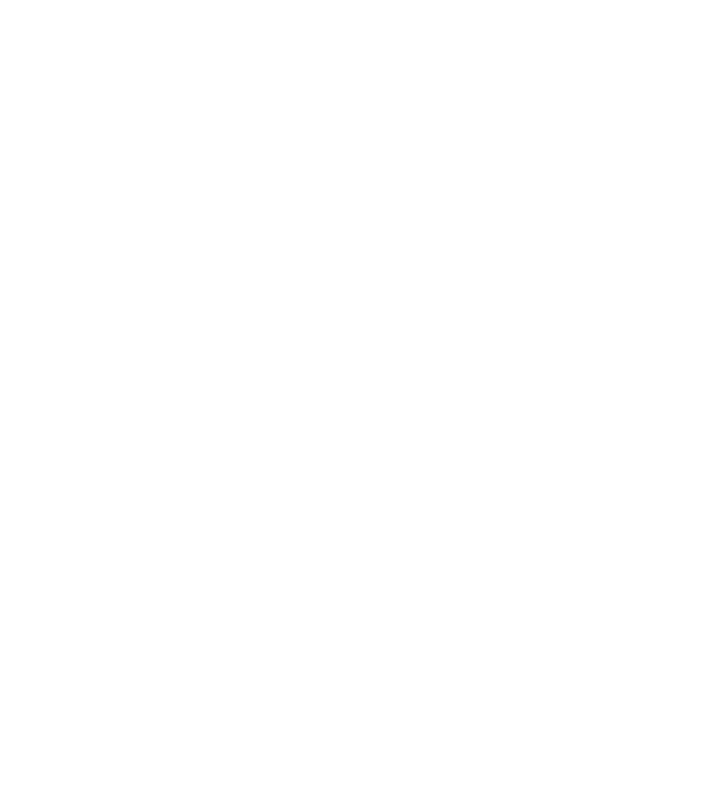
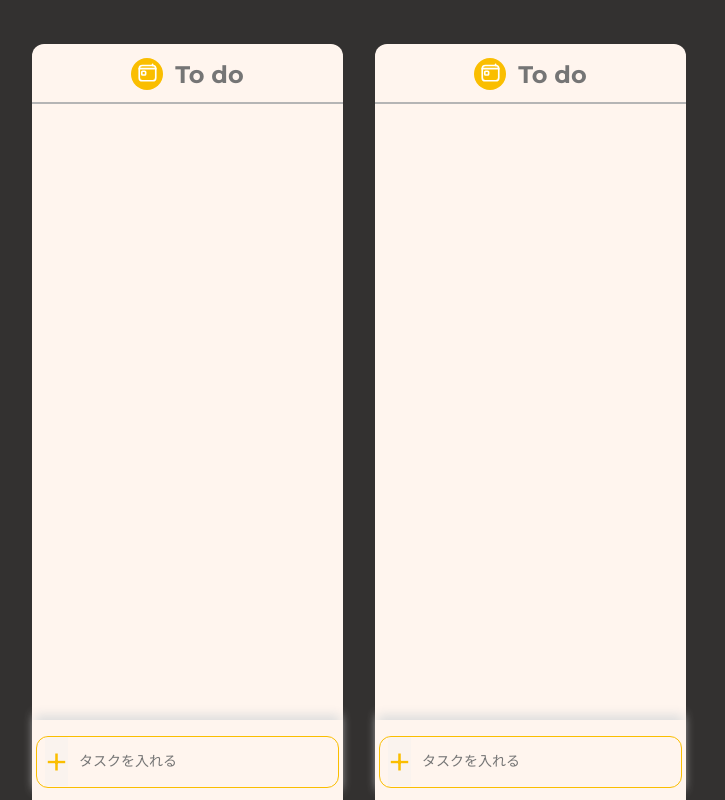
Before and after one commit to Ryanghai/vue-cli-todo, a Vue app: page /all in a window 1280 px wide. Shown: the whole page, without its empty margins (0-725 px from the left). Built offline with nearby package versions, Linux system fonts and the light colour scheme.

Commit message:
create all to do

```diff
--- a/src/router/index.js
+++ b/src/router/index.js
@@ -1,6 +1,7 @@
 import Vue from 'vue'
 import VueRouter from 'vue-router'
 import Home from '../views/Home.vue'
+import All from '../views/All.vue'
 
 Vue.use(VueRouter)
 
@@ -9,6 +10,11 @@
     path: '/',
     name: 'Home',
     component: Home
+  },
+  {
+    path: '/all',
+    name: 'All Tasks',
+    component: All
   },
   {
     path: '/about',
--- a/src/views/All.vue
+++ b/src/views/All.vue
@@ -1,19 +1,46 @@
 <template>
-  <div class="about">
-    <h1>This is an All page</h1>
+  <div class="all-task-container">
+    <div class="tasks">
+      <div class="task">
+        <div class="task-title">
+          <div class="title-image">
+            <img src="@/assets/todo-image.svg" alt="todo-image">
           </div>
-  <!-- <div class="add_task">
+          <p>To do</p>
+        </div>
+        <div class="add-task-container">
+          <div class="add-task">
+            <input type="submit" value="+" :disabled="body === ''" @click="addList" />
             <input
               type="text"
               v-model="body"
               @keydown.enter="addList"
-      placeholder="New Task"
+              placeholder="タスクを入れる"
             />
+          </div>
+        </div>
+      </div>
+      <div class="task">
+        <div class="task-title">
+          <div class="title-image">
+            <img src="@/assets/todo-image.svg" alt="todo-image">
+          </div>
+          <p>To do</p>
+        </div>
+        <div class="add-task-container">
+          <div class="add-task">
             <input type="submit" value="+" :disabled="body === ''" @click="addList" />
+            <input
+              type="text"
+              v-model="body"
+              @keydown.enter="addList"
+              placeholder="タスクを入れる"
+            />
           </div>
-  <p>残タスク数：{{ finishedRate }}/{{ unfinishedTodoCount }}個</p>
-  <p>終了率：{{ finishedRate }}%</p>
-  <div class="tasks">
+        </div>
+      </div>
+    </div>
+    <!-- <div class="tasks">
       <ul>
         <li v-for="(list, i) in lists" v-bind:key="i">
           <div class="text">
@@ -22,8 +49,148 @@
               {{ list.body }}
             </span>
           </div>
-        <button @click="deleteList(i)">×</button>
         </li>
       </ul>
+    </div>
+    <div class="add_task">
+      <input
+        type="text"
+        v-model="body"
+        @keydown.enter="addList"
+        placeholder="New Task"
+      />
+      <input type="submit" value="+" :disabled="body === ''" @click="addList" />
     </div> -->
+  </div>
 </template>
+
+<script>
+export default {
+  data: () => ({
+    lists: JSON.parse(window.localStorage.getItem("lists")) || [],
+    body: "",
+  }),
+  methods: {
+    addList: function() {
+      if (this.body === "") return;
+      this.lists.push({ body: this.body, done: false });
+      window.localStorage.setItem("lists", JSON.stringify(this.lists));
+      this.body = "";
+    },
+  },
+  computed: {
+    // 終了していないタスクの数を返す
+    unfinishedTodoCount() {
+      return (
+        this.lists.filter((list) => !list.done).length +
+        this.lists.filter((list) => list.done).length
+      );
+    },
+    finishedTodoCount() {
+      return this.lists.filter((list) => list.done).length;
+    },
+    // 終了しているタスクの割合を返す
+    finishedRate() {
+      if (!this.lists.length) return 0;
+
+      const finishedTodoCount = this.lists.filter((list) => list.done).length;
+      return Math.round((finishedTodoCount / this.lists.length) * 100);
+    },
+  },
+};
+</script>
+
+<style scoped>
+.all-task-container {
+  background-color: #333130;
+  height: 100vh;
+}
+
+.tasks {
+  display: flex;
+  padding-top: 44px;
+  overflow: scroll;
+}
+
+.task {
+  background-color: #FFF5EE;
+  width: 311px;
+  margin-left: 32px;
+  height: calc(100vh - 44px);
+  border-radius: 12px 12px 0 0;
+  overflow-x: scroll;
+}
+
+.task-title {
+  display: flex;
+  justify-content: center;
+  padding: 14px 0 12px 0;
+  border-bottom: 2px solid #B5B5B5;
+}
+
+.title-image {
+  background-color: #FABE00;
+  border-radius: 50%;
+  width: 32px;
+  height: 32px;
+  margin-right: 12px;
+}
+
+.title-image img {
+  width: 29px;
+  height: 29px;
+}
+
+.task-title p {
+  margin: auto 0;
+  font-weight: bold;
+  font-size: 24px;
+  color: #757575;
+}
+
+.add-task-container {
+  background-color: #FFF5EE;
+  position: fixed;
+  bottom: 0;
+  height: 80px;
+  width: 311px;
+  box-shadow: #B5B5B5;
+  box-shadow: 0 -8px 10px -3px #dedede;
+
+}
+
+.add-task {
+  position: relative;
+  margin: 16px 4px 16px;
+  height: 50px;
+  width: 301px;
+  border: 1px solid #FABE00;
+  border-radius: 12px;
+}
+
+.input[type="submit" i]:disabled {
+  color: #757575;
+}
+
+input[type="submit" i] {
+  position: absolute;
+  left: 8px;
+  border: none;
+  background-color: none;
+  color: #FABE00;
+  font-size: 40px;
+  cursor: pointer;
+}
+
+input[type="text" i] {
+  position: absolute;
+  right: 8px;
+  margin-top: 14px;
+  width: calc(100% - 50px);
+  border: none;
+  background-color: #FFF5EE;
+  font-size: 14px;
+  height: 20px;
+}
+
+</style>
--- a/src/views/Home.vue
+++ b/src/views/Home.vue
@@ -12,10 +12,8 @@
         </div>
         <div class="unfinishedTodoCount">
           <p class="unfinished-title">Finished</p>
-          <p class="unfinished-rate">
-            <span>{{ finishedRate }}</span
-            >%
-          </p>
+          <!-- <p class="unfinished-rate"><span>{{ finishedRate }}</span>%</p> -->
+          <p class="unfinished-rate"><span>77</span>%</p>
         </div>
         <div class="left_fixed_buttons">
           <div
```
Lines whose indentation alone changed are shown as unchanged.
